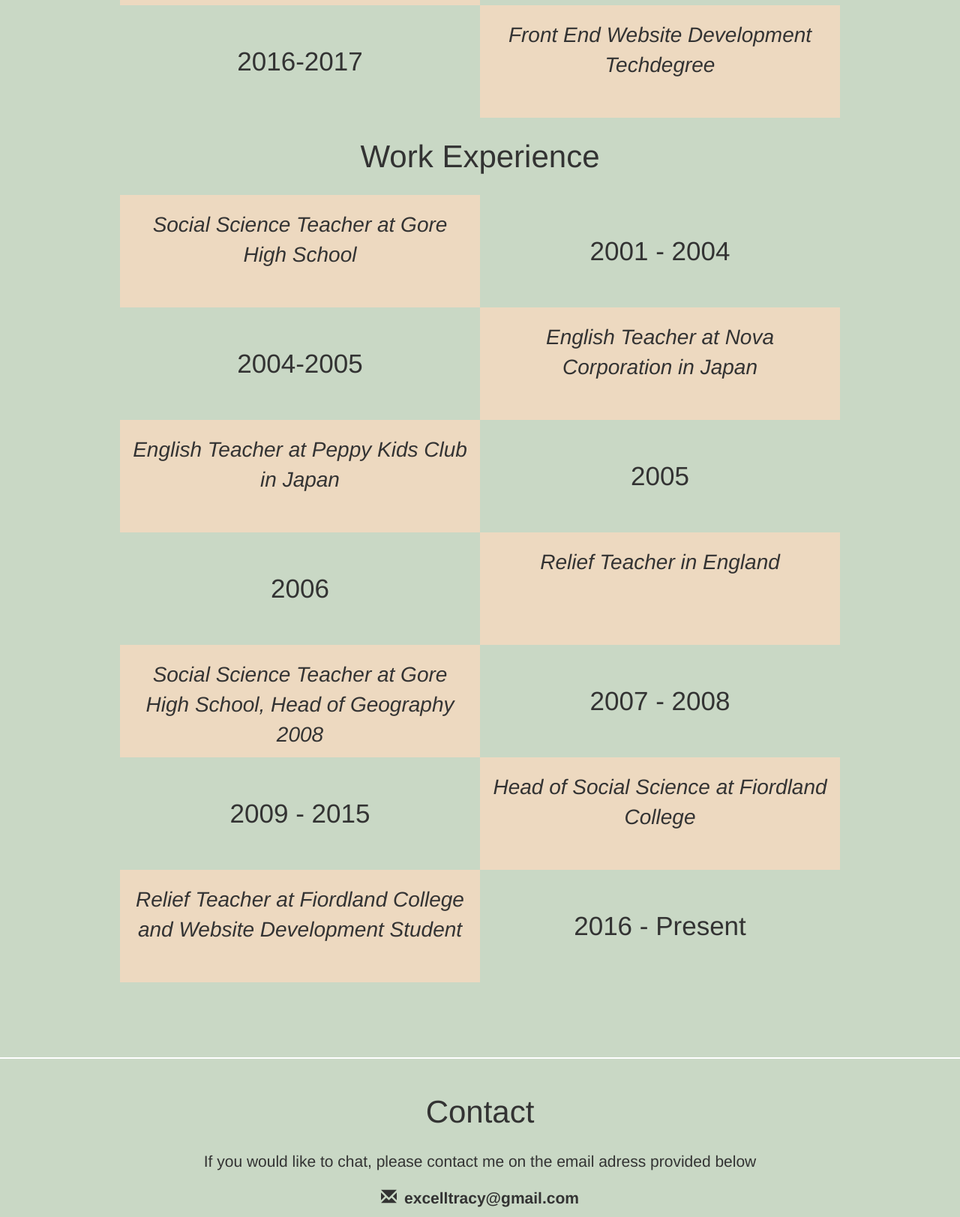
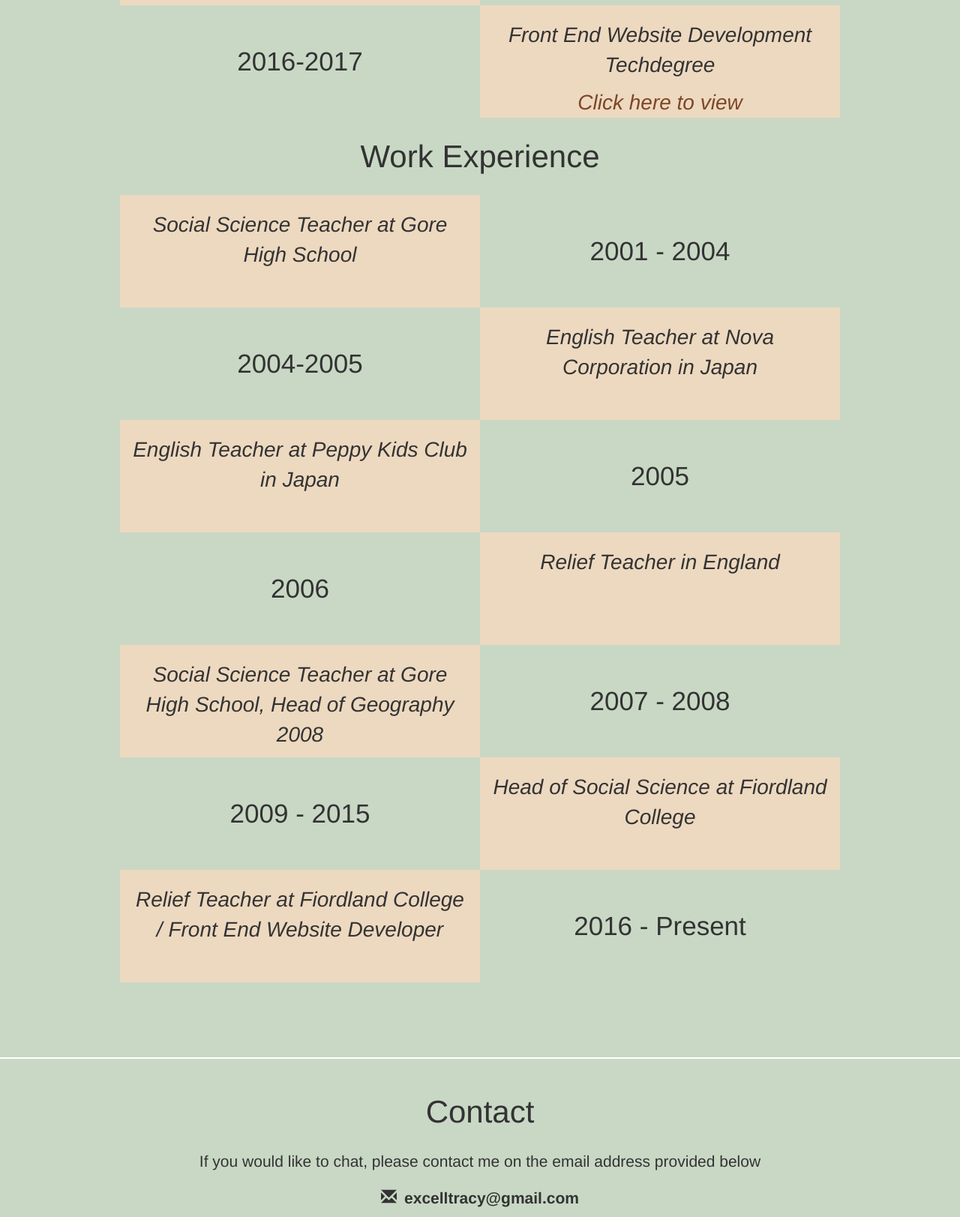
Before and after one commit to TracyExcell/TracyExcellPortfolio, a plain HTML site: page about.html in a window 1280 px wide. Shown: the part 885-2508 px from the top of the page at 75% size. Drawn offline with nearby package versions, Linux system fonts and the light colour scheme.

Commit message:
updating information

```diff
--- a/about.html
+++ b/about.html
@@ -18,7 +18,7 @@
             <img class="logo pull-left" src="images/name.png" alt="Tracy Excell Name"/>
 
               <ul class="nav nav-pills pull-right hidden-xs">
-                  <li role="presentation" class="active"><a href="index.html">Home</a></li>
+                  <li role="presentation"><a href="index.html">Home</a></li>
                   <li role="presentation"><a href="#">About</a></li>
                   <li role="presentation"><a href="#contact">Contact</a></li>
              </ul>
@@ -95,6 +95,7 @@
 
        <div class="col-xs-6 about pnk-bg">
           <p>Front End Website Development Techdegree</p>
+           <p><a href="https://www.credential.net/i6jityvo">Click here to view</a></p>
         </div>
     </div>
 
@@ -169,7 +170,7 @@
 <div class="row"><!--Row 10-->
 
   <div class="col-xs-6 about pnk-bg  ">
-    <p>Relief Teacher at Fiordland College and Website Development Student</p>
+    <p>Relief Teacher at Fiordland College / Front End Website Developer</p>
     </div>
        <div class="col-xs-6 about  year">
             <p>2016 - Present</p>
@@ -187,7 +188,7 @@
     <div class="row">
        <div class="col-sm-12 ">
           <h1 class="title" id="contact">Contact</h1>
-               <p>If you would like to chat, please contact me on the email adress provided below</p>
+               <p>If you would like to chat, please contact me on the email address provided below</p>
                <p><span class="glyphicon glyphicon-envelope envelope" aria-hidden="true"></span><strong>excelltracy@gmail.com</strong></p>
         </div>
     </div>
```
